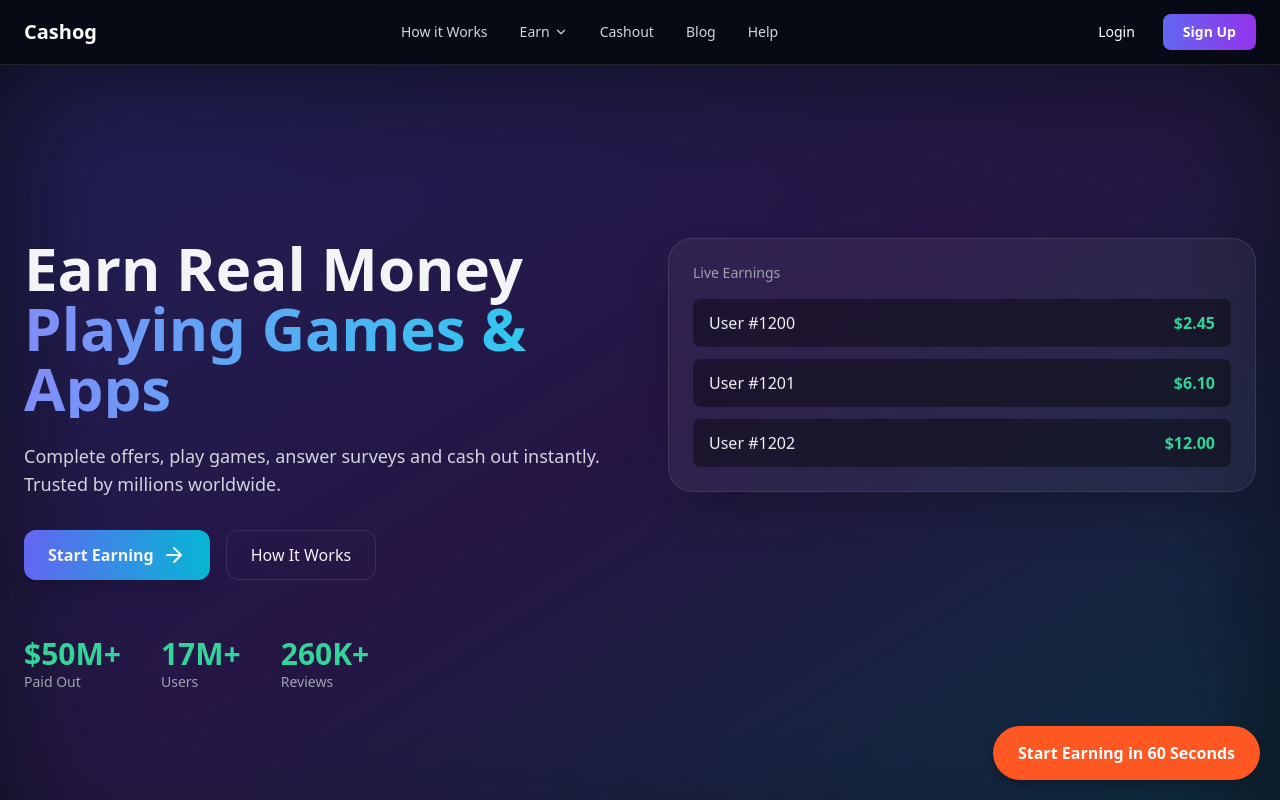
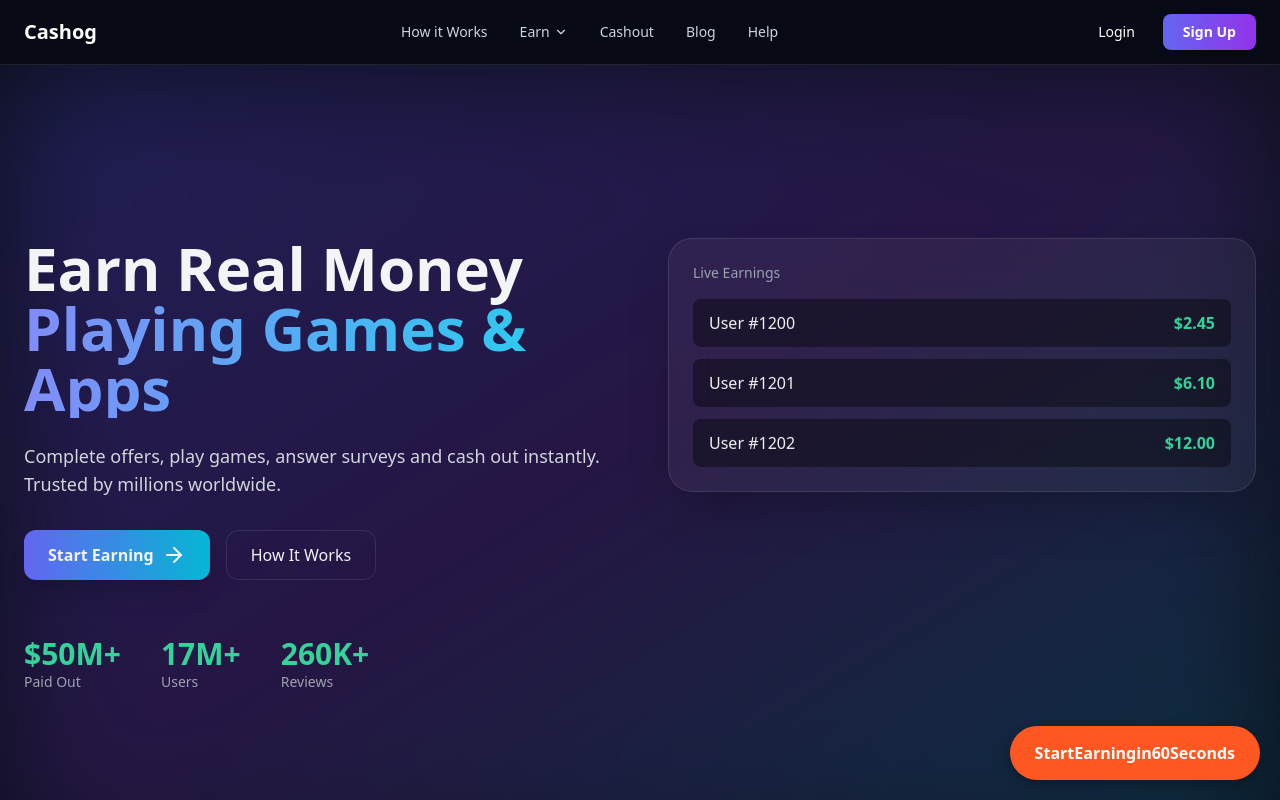
Before and after one commit to tool63/cashin, a Next.js app: page / in a window 1280 px wide. Shown: the top 800 px of the page. Built offline with nearby package versions, Linux system fonts and the light colour scheme.

Commit message:
Update FloatingCTA.module.css

```diff
--- a/components/FloatingCTA.module.css
+++ b/components/FloatingCTA.module.css
@@ -12,6 +12,7 @@
   box-shadow: 0 4px 12px rgba(0,0,0,0.3);
   transition: transform 0.5s cubic-bezier(0.23, 1, 0.32, 1), opacity 0.3s;
   z-index: 9999;
+  display: inline-block;
 }
 
 /* Slide in */
@@ -23,6 +24,20 @@
 /* Slide out */
 .hide {
   opacity: 0;
-  transform: translateY(100px); /* moves the button down */
+  transform: translateY(100px);
   pointer-events: none;
 }
+
+/* Letter bounce animation */
+@keyframes bounceLetter {
+  0%, 100% { transform: translateY(0); }
+  50% { transform: translateY(-6px); }
+}
+
+.floatingCTA span {
+  display: inline-block;
+}
+
+.bounce {
+  animation: bounceLetter 0.5s ease infinite;
+}
```
